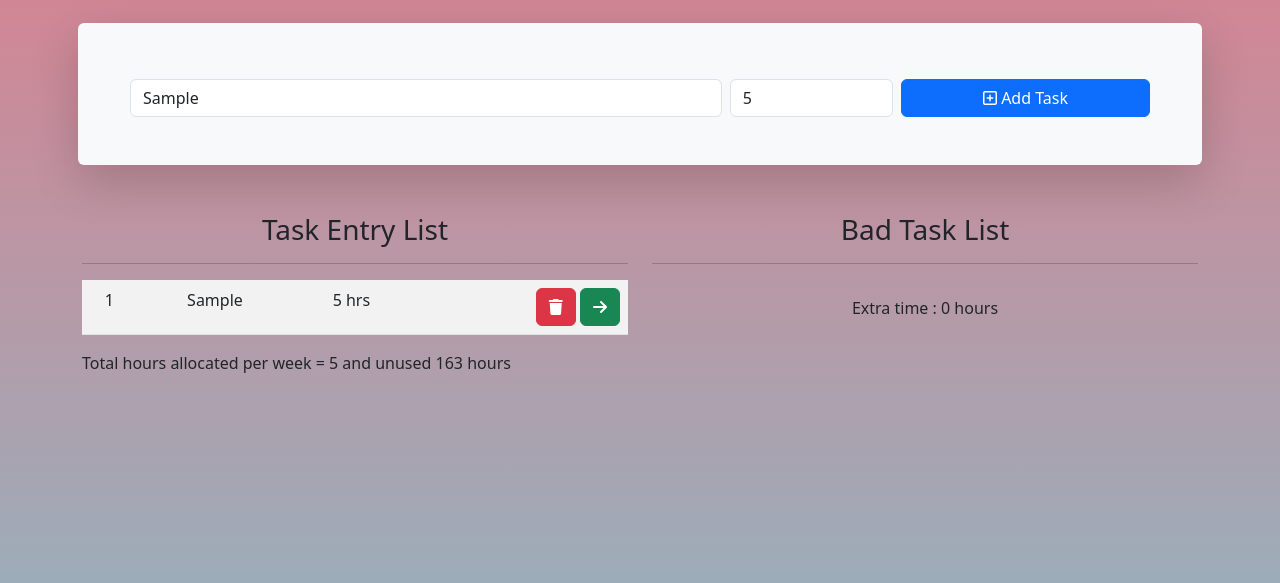
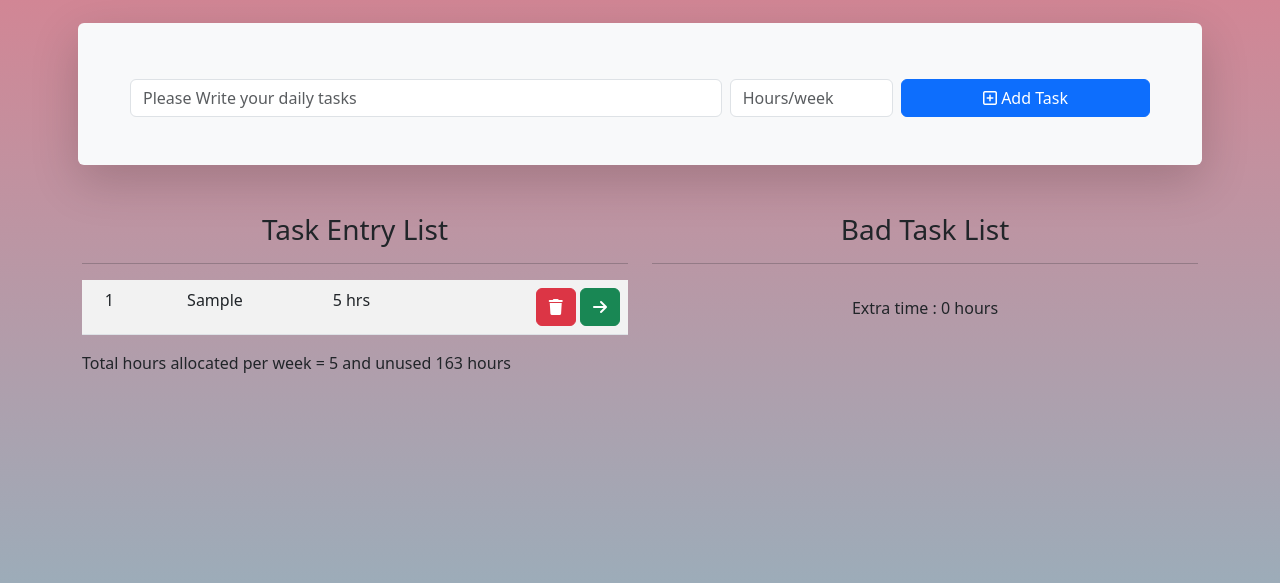
Before and after one commit to bibek190/Time-manager-tool, a plain HTML site: page index.html in a window 1280 px wide. Both pictures are taken after typing "Sample", "5" into the empty fields and a click on the button "Add Task". Shown: the part 121-704 px from the top of the page. Drawn offline with nearby package versions, Linux system fonts and the light colour scheme.

Commit message:
bug fixes

```diff
--- a/index.html
+++ b/index.html
@@ -4,6 +4,7 @@
     <meta charset="UTF-8" />
     <meta http-equiv="X-UA-Compatible" content="IE=edge" />
     <meta name="viewport" content="width=device-width, initial-scale=1.0" />
+    <link rel=" shortcut icon" type="x-icon" href="icon.png" />
 
     <link
       href="https://cdn.jsdelivr.net/npm/bootstrap@5.3.0/dist/css/bootstrap.min.css"
@@ -52,7 +53,7 @@
             <div class="col-md-7">
               <input
                 type="text"
-                class="form-control"
+                class="form-control one"
                 placeholder="Please Write your daily tasks"
                 aria-label="First name"
                 name="task"
@@ -62,7 +63,7 @@
             <div class="col-md-2">
               <input
                 type="number"
-                class="form-control"
+                class="form-control two"
                 placeholder="Hours/week"
                 aria-label="Last name"
                 name="hr"
--- a/script.js
+++ b/script.js
@@ -4,15 +4,19 @@ const taskListElm = document.getElementById("taskList");
 const badkListElm = document.getElementById("badList");
 const total = document.querySelector(".total");
 const badHours = document.querySelector(".badhours");
+const control = document.querySelector(".form-control");
+const two = document.querySelector(".two");
 
 const handleOnSubmit = (e) => {
   const frm = new FormData(e);
   const task = frm.get("task");
-  const hr = +frm.get("hr");
+  let hr = +frm.get("hr");
   const obj = { task, hr, type: "entry", id: randomStr() };
   taskList.push(obj);
 
   display();
+  control.value = "";
+  two.value = "";
 };
 
 const display = () => {
@@ -42,7 +46,6 @@ const display = () => {
   });
 
   taskListElm.innerHTML = str;
-
   // total hours
   let totalHrs = taskList.reduce((total, item) => {
     return total + item.hr;
@@ -52,7 +55,6 @@ const display = () => {
   } else {
     let remaining = 168 - totalHrs;
     total.innerHTML = `${totalHrs} and unused ${remaining}`;
-    console.log(typeof totalHrs);
   }
 };
 
@@ -98,7 +100,6 @@ const handleOnDelete = (id) => {
 };
 
 const handleOnSwitch = (id, type) => {
-  console.log(type);
   if (window.confirm("Change task")) {
     taskList.forEach((item) => {
       if (item.id == id) {
```
Also changed, not shown: icon.png (added).
